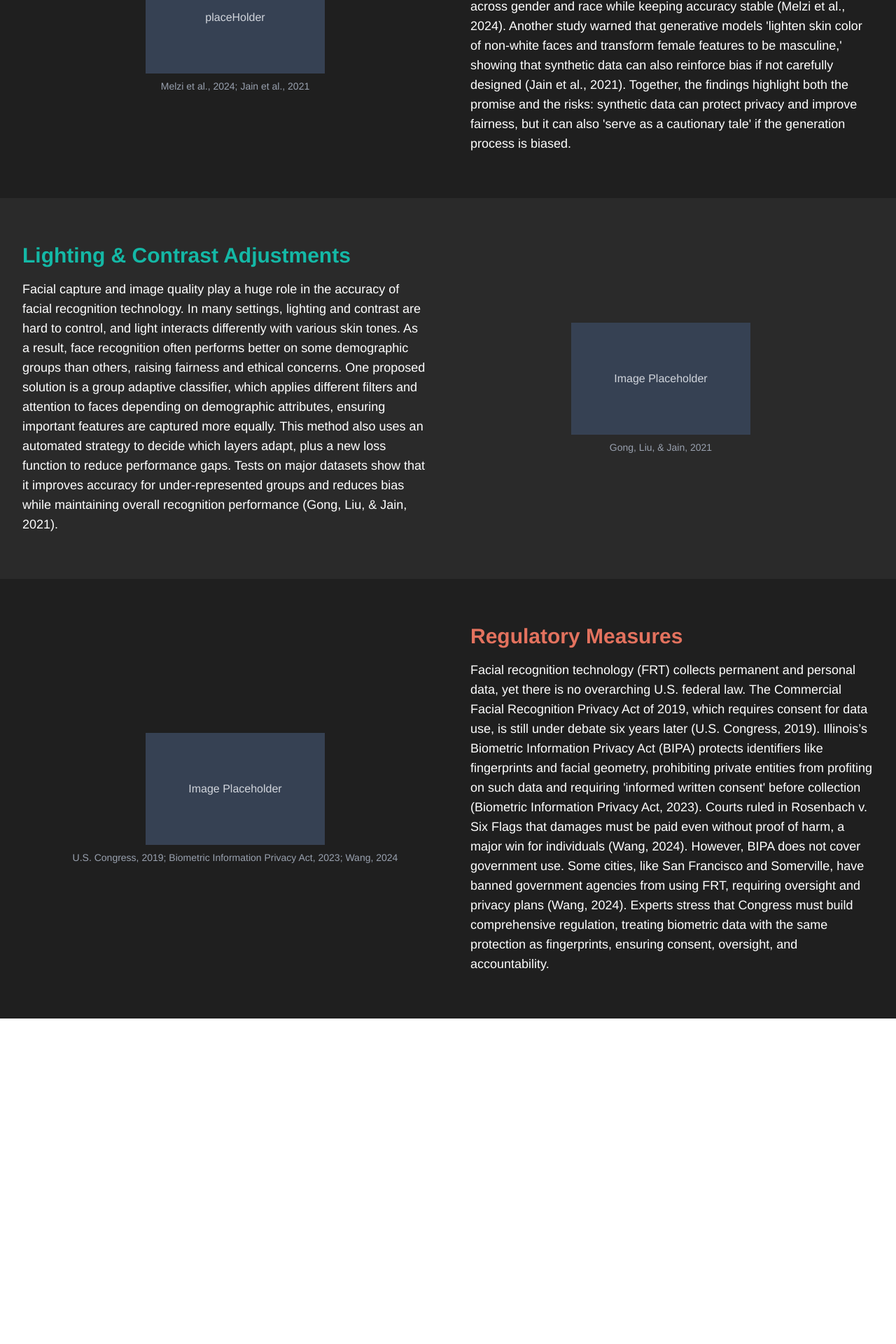
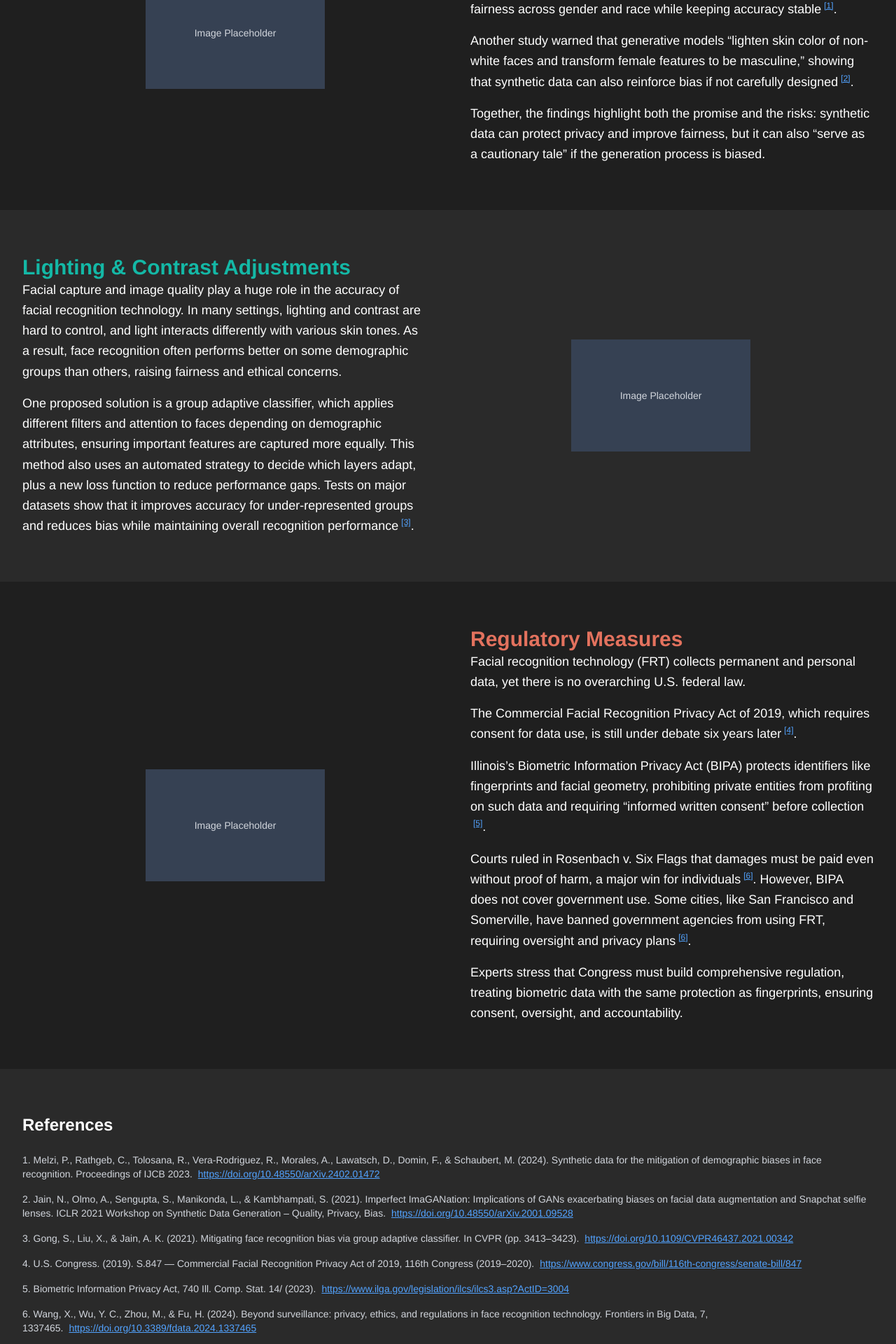
Before and after one commit to jfletch23/jfletch23.github.io, a React (Vite) app: page /#/SolutionsPage in a window 1280 px wide. Shown: the part 265-2185 px from the top of the page at 70% size. Before the commit the page ends 1720 px from the top, so only its background shows below. Built offline with nearby package versions, Linux system fonts and the light colour scheme.

Commit message:
Added footnotes to SolutionsInfoPage.tsx

```diff
--- a/src/pages/SolutionsInfoPage.tsx
+++ b/src/pages/SolutionsInfoPage.tsx
@@ -1,65 +1,144 @@
 // src/pages/SolutionsInfoPage.tsx
 "use client";
-
 import React from "react";
 
 type Section = {
     title: string;
-    text: string;
+    bg: string;
     img: string;
-    citation: string;
-    bg: string;
+    imageLeft?: boolean;
+    render: React.ReactNode;
 };
+
+// Small helper: scroll to a specific reference (e.g., "ref-1")
+const Footnote = ({ to, label }: { to: string; label: string }) => (
+    <button
+        type="button"
+        onClick={() => document.getElementById(to)?.scrollIntoView({ behavior: "smooth", block: "start" })}
+        className="align-super text-xs underline text-blue-400 hover:text-blue-300 ml-1"
+        aria-label={`Jump to ${to}`}
+    >
+        {label}
+    </button>
+);
 
 export function SolutionsInfoPage(): React.ReactElement {
     const sections: Section[] = [
         {
             title: "Fair Representation in Datasets",
-            text: "Synthetic data, or computer-generated faces, can make facial recognition fairer by balancing underrepresented groups. " +
-                "One study found it reduced errors for certain ethnicities and improved fairness across gender " +
-                "and race while keeping accuracy stable (Melzi et al., 2024). Another study warned that generative " +
-                "models 'lighten skin color of non-white faces and transform female features to be masculine,' " +
-                "showing that synthetic data can also reinforce bias if not carefully designed (Jain et al., 2021). " +
-                "Together, the findings highlight both the promise and the risks: synthetic data can protect privacy " +
-                "and improve fairness, but it can also 'serve as a cautionary tale' if the generation process is biased.",
-            img: "placeHolder",
-            citation: "Melzi et al., 2024; Jain et al., 2021",
             bg: "#1f1f1f",
+            img: "Image Placeholder",
+            imageLeft: true,
+            render: (
+                <div className="text-lg leading-relaxed space-y-4 text-white">
+                    <p>
+                        Synthetic data, or computer-generated faces, can make facial recognition fairer by balancing underrepresented
+                        groups.
+                    </p>
+                    <p>
+                        One study found it reduced errors for certain ethnicities and improved fairness across gender and race while
+                        keeping accuracy stable
+                        <Footnote to="ref-1" label="[1]" />.
+                    </p>
+                    <p>
+                        Another study warned that generative models “lighten skin color of non-white faces and transform female features
+                        to be masculine,” showing that synthetic data can also reinforce bias if not carefully designed
+                        <Footnote to="ref-2" label="[2]" />.
+                    </p>
+                    <p>
+                        Together, the findings highlight both the promise and the risks: synthetic data can protect privacy and improve
+                        fairness, but it can also “serve as a cautionary tale” if the generation process is biased.
+                    </p>
+                </div>
+            ),
         },
         {
             title: "Lighting & Contrast Adjustments",
-            text: "Facial capture and image quality play a huge role in the accuracy of facial recognition technology. " +
-                "In many settings, lighting and contrast are hard to control, and light interacts differently with various skin tones. " +
-                "As a result, face recognition often performs better on some demographic groups than others, raising fairness and ethical concerns. " +
-                "One proposed solution is a group adaptive classifier, which applies different filters and attention to faces depending on demographic attributes, " +
-                "ensuring important features are captured more equally. This method also uses an automated strategy to decide which layers adapt, " +
-                "plus a new loss function to reduce performance gaps. Tests on major datasets show that it improves accuracy for under-represented groups " +
-                "and reduces bias while maintaining overall recognition performance (Gong, Liu, & Jain, 2021).",
+            bg: "#2a2a2a",
             img: "Image Placeholder",
-            citation: "Gong, Liu, & Jain, 2021",
-            bg: "#2a2a2a",
+            imageLeft: false,
+            render: (
+                <div className="text-lg leading-relaxed space-y-4 text-white">
+                    <p>
+                        Facial capture and image quality play a huge role in the accuracy of facial recognition technology. In many
+                        settings, lighting and contrast are hard to control, and light interacts differently with various skin tones. As
+                        a result, face recognition often performs better on some demographic groups than others, raising fairness and
+                        ethical concerns.
+                    </p>
+                    <p>
+                        One proposed solution is a group adaptive classifier, which applies different filters and attention to faces
+                        depending on demographic attributes, ensuring important features are captured more equally. This method also uses
+                        an automated strategy to decide which layers adapt, plus a new loss function to reduce performance gaps. Tests on
+                        major datasets show that it improves accuracy for under-represented groups and reduces bias while maintaining
+                        overall recognition performance
+                        <Footnote to="ref-3" label="[3]" />.
+                    </p>
+                </div>
+            ),
         },
         {
             title: "Regulatory Measures",
-            text: "Facial recognition technology (FRT) collects permanent and personal data, yet there is no overarching U.S. federal law. " +
-                "The Commercial Facial Recognition Privacy Act of 2019, which requires consent for data use, is still under debate six years later " +
-                "(U.S. Congress, 2019). Illinois’s Biometric Information Privacy Act (BIPA) protects identifiers like fingerprints and facial geometry, " +
-                "prohibiting private entities from profiting on such data and requiring 'informed written consent' before collection (Biometric Information Privacy Act, 2023). " +
-                "Courts ruled in Rosenbach v. Six Flags that damages must be paid even without proof of harm, a major win for individuals (Wang, 2024). " +
-                "However, BIPA does not cover government use. Some cities, like San Francisco and Somerville, have banned government agencies from using FRT, " +
-                "requiring oversight and privacy plans (Wang, 2024). Experts stress that Congress must build comprehensive regulation, treating biometric data " +
-                "with the same protection as fingerprints, ensuring consent, oversight, and accountability.",
+            bg: "#1f1f1f",
             img: "Image Placeholder",
-            citation: "U.S. Congress, 2019; Biometric Information Privacy Act, 2023; Wang, 2024",
-            bg: "#1f1f1f",
-        }
-
+            imageLeft: true,
+            render: (
+                <div className="text-lg leading-relaxed space-y-4 text-white">
+                    <p>
+                        Facial recognition technology (FRT) collects permanent and personal data, yet there is no overarching U.S.
+                        federal law.
+                    </p>
+                    <p>
+                        The Commercial Facial Recognition Privacy Act of 2019, which requires consent for data use, is still under debate
+                        six years later
+                        <Footnote to="ref-4" label="[4]" />.
+                    </p>
+                    <p>
+                        Illinois’s Biometric Information Privacy Act (BIPA) protects identifiers like fingerprints and facial geometry,
+                        prohibiting private entities from profiting on such data and requiring “informed written consent” before
+                        collection
+                        <Footnote to="ref-5" label="[5]" />.
+                    </p>
+                    <p>
+                        Courts ruled in Rosenbach v. Six Flags that damages must be paid even without proof of harm, a major win for
+                        individuals
+                        <Footnote to="ref-6" label="[6]" />. However, BIPA does not cover government use. Some cities, like San Francisco
+                        and Somerville, have banned government agencies from using FRT, requiring oversight and privacy plans
+                        <Footnote to="ref-6" label="[6]" />.
+                    </p>
+                    <p>
+                        Experts stress that Congress must build comprehensive regulation, treating biometric data with the same protection
+                        as fingerprints, ensuring consent, oversight, and accountability.
+                    </p>
+                </div>
+            ),
+        },
     ];
 
     return (
-        <div className="w-full min-h-screen">
+        <div id="top" className="w-full min-h-screen">
             {sections.map((section, idx) => {
                 const isEven = idx % 2 === 0;
+
+                const ImageBox = (
+                    <div className="md:w-1/2 flex flex-col items-center justify-center mb-8 md:mb-0">
+                        <div className="w-64 h-40 bg-gray-700 flex items-center justify-center text-gray-300">
+                            {section.img && section.img !== "Image Placeholder" ? (
+                                <img src={section.img} alt={section.title} className="w-full h-full object-cover" />
+                            ) : (
+                                <span className="text-gray-300 text-sm">Image Placeholder</span>
+                            )}
+                        </div>
+                    </div>
+                );
+
+                const TextBox = (
+                    <div className={`md:w-1/2 ${isEven ? "md:pl-8" : "md:pr-8"} self-start`}>
+                        <h2 className="text-3xl font-bold" style={{ color: isEven ? "#e3725e" : "rgb(20 184 166)" }}>
+                            {section.title}
+                        </h2>
+                        {section.render}
+                    </div>
+                );
 
                 return (
                     <div
@@ -67,51 +146,80 @@ export function SolutionsInfoPage(): React.ReactElement {
                         className="flex flex-col md:flex-row items-center justify-between py-16 px-8"
                         style={{ backgroundColor: section.bg }}
                     >
-                        {/* Image on left for even, on right for odd */}
-                        {isEven ? (
+                        {section.imageLeft ? (
                             <>
-                                {/* Image */}
-                                <div className="md:w-1/2 flex flex-col items-center justify-center mb-8 md:mb-0">
-                                    <div className="w-64 h-40 bg-gray-700 flex items-center justify-center text-gray-300">
-                                        {section.img}
-                                    </div>
-                                    <p className="mt-2 text-sm text-gray-400">{section.citation}</p>
-                                </div>
-                                {/* Text */}
-                                <div className="md:w-1/2 text-white space-y-4 md:pl-8 self-start">
-                                    <h2
-                                        className="text-3xl font-bold"
-                                        style={{ color: isEven ? "#e3725e" : "rgb(20 184 166)" }}
-                                    >
-                                        {section.title}
-                                    </h2>
-                                    <p className="text-lg">{section.text}</p>
-                                </div>
+                                {ImageBox}
+                                {TextBox}
                             </>
                         ) : (
                             <>
-                                {/* Text */}
-                                <div className="md:w-1/2 text-white space-y-4 md:pr-8 self-start">
-                                    <h2
-                                        className="text-3xl font-bold"
-                                        style={{ color: isEven ? "#e3725e" : "rgb(20 184 166)" }}
-                                    >
-                                        {section.title}
-                                    </h2>
-                                    <p className="text-lg">{section.text}</p>
-                                </div>
-                                {/* Image */}
-                                <div className="md:w-1/2 flex flex-col items-center justify-center mt-8 md:mt-0">
-                                    <div className="w-64 h-40 bg-gray-700 flex items-center justify-center text-gray-300">
-                                        {section.img}
-                                    </div>
-                                    <p className="mt-2 text-sm text-gray-400">{section.citation}</p>
-                                </div>
+                                {TextBox}
+                                <div className="md:w-1/2 flex flex-col items-center justify-center mt-8 md:mt-0">{ImageBox}</div>
                             </>
                         )}
                     </div>
                 );
             })}
+
+            {/* References */}
+            <div id="references" className="bg-[#2a2a2a] text-white px-8 py-16">
+                <h2 className="text-2xl font-bold mb-6">References</h2>
+                <ol className="list-decimal list-inside space-y-4 text-sm text-gray-300">
+                    <li id="ref-1">
+                        Melzi, P., Rathgeb, C., Tolosana, R., Vera-Rodriguez, R., Morales, A., Lawatsch, D., Domin, F., & Schaubert, M.
+                        (2024). Synthetic data for the mitigation of demographic biases in face recognition. Proceedings of IJCB 2023.
+                        <span className="ml-2">
+              <a href="https://doi.org/10.48550/arXiv.2402.01472" className="text-blue-400 underline">
+                https://doi.org/10.48550/arXiv.2402.01472
+              </a>
+            </span>
+                    </li>
+                    <li id="ref-2">
+                        Jain, N., Olmo, A., Sengupta, S., Manikonda, L., & Kambhampati, S. (2021). Imperfect ImaGANation: Implications of
+                        GANs exacerbating biases on facial data augmentation and Snapchat selfie lenses. ICLR 2021 Workshop on Synthetic
+                        Data Generation – Quality, Privacy, Bias.
+                        <span className="ml-2">
+              <a href="https://doi.org/10.48550/arXiv.2001.09528" className="text-blue-400 underline">
+                https://doi.org/10.48550/arXiv.2001.09528
+              </a>
+            </span>
+                    </li>
+                    <li id="ref-3">
+                        Gong, S., Liu, X., & Jain, A. K. (2021). Mitigating face recognition bias via group adaptive classifier. In CVPR
+                        (pp. 3413–3423).
+                        <span className="ml-2">
+              <a href="https://doi.org/10.1109/CVPR46437.2021.00342" className="text-blue-400 underline">
+                https://doi.org/10.1109/CVPR46437.2021.00342
+              </a>
+            </span>
+                    </li>
+                    <li id="ref-4">
+                        U.S. Congress. (2019). S.847 — Commercial Facial Recognition Privacy Act of 2019, 116th Congress (2019–2020).
+                        <span className="ml-2">
+              <a href="https://www.congress.gov/bill/116th-congress/senate-bill/847" className="text-blue-400 underline">
+                https://www.congress.gov/bill/116th-congress/senate-bill/847
+              </a>
+            </span>
+                    </li>
+                    <li id="ref-5">
+                        Biometric Information Privacy Act, 740 Ill. Comp. Stat. 14/ (2023).
+                        <span className="ml-2">
+              <a href="https://www.ilga.gov/legislation/ilcs/ilcs3.asp?ActID=3004" className="text-blue-400 underline">
+                https://www.ilga.gov/legislation/ilcs/ilcs3.asp?ActID=3004
+              </a>
+            </span>
+                    </li>
+                    <li id="ref-6">
+                        Wang, X., Wu, Y. C., Zhou, M., & Fu, H. (2024). Beyond surveillance: privacy, ethics, and regulations in face
+                        recognition technology. Frontiers in Big Data, 7, 1337465.
+                        <span className="ml-2">
+              <a href="https://doi.org/10.3389/fdata.2024.1337465" className="text-blue-400 underline">
+                https://doi.org/10.3389/fdata.2024.1337465
+              </a>
+            </span>
+                    </li>
+                </ol>
+            </div>
         </div>
     );
 }
```
